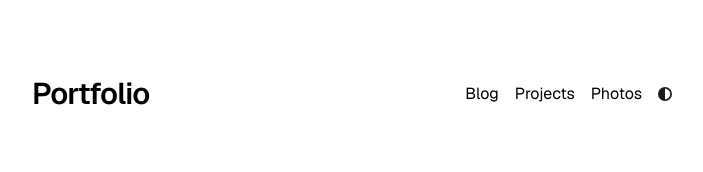
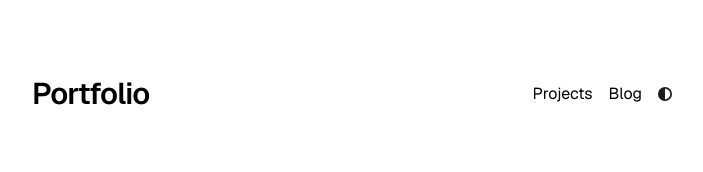
Before and after one commit to jpalala/portfolio, a Next.js app: page / in a window 1280 px wide. Shown: the top 172 px of the page, without its empty margins (288-991 px from the left). Built offline with nearby package versions, Linux system fonts and the light colour scheme.

Commit message:
Update nav.tsx

```diff
--- a/app/components/nav.tsx
+++ b/app/components/nav.tsx
@@ -3,9 +3,8 @@ import { ThemeSwitch } from "./theme-switch";
 import { metaData } from "../config";
 
 const navItems = {
+  "/projects": { name: "Projects" },
   "/blog": { name: "Blog" },
-  "/projects": { name: "Projects" },
-  "/photos": { name: "Photos" },
 };
 
 export function Navbar() {
```
